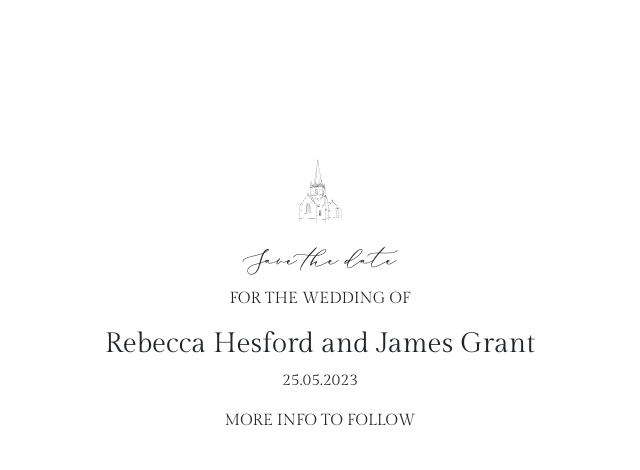
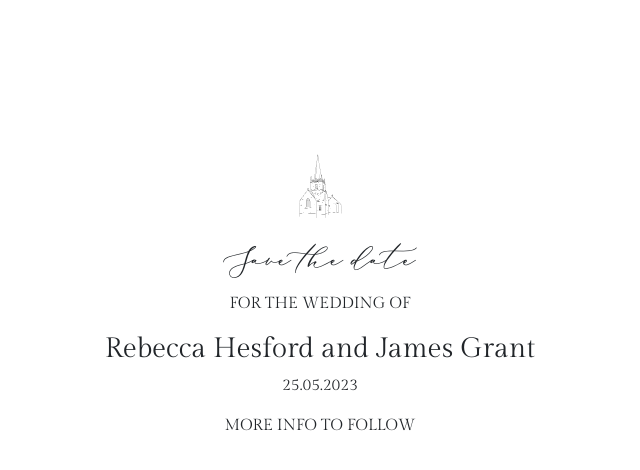
Before and after one commit to sproogen/the-grant-wedding, a plain HTML site: page index.html in a window 1280 px wide. Shown: the whole page, without its empty margins (320-960 px from the left). Drawn offline with nearby package versions, Linux system fonts and the light colour scheme.

Commit message:
Update index.html

```diff
--- a/index.html
+++ b/index.html
@@ -10,7 +10,7 @@
         font-family: 'Gilda Display', serif;
       }
 
-      h2 {
+      h1 {
         font-family: 'Biancha', serif;
       }
 
@@ -36,7 +36,7 @@
         <svg width="90" height="90">
           <image xlink:href="Church_Outline.svg" width="90" height="90"/>
         </svg>
-        <h2>Save the date</h2>
+        <h1>Save the date</h1>
         <p>FOR THE WEDDING OF</p>
         <h3>Rebecca Hesford and James Grant</h3>
         <p>25.05.2023</p>
```
